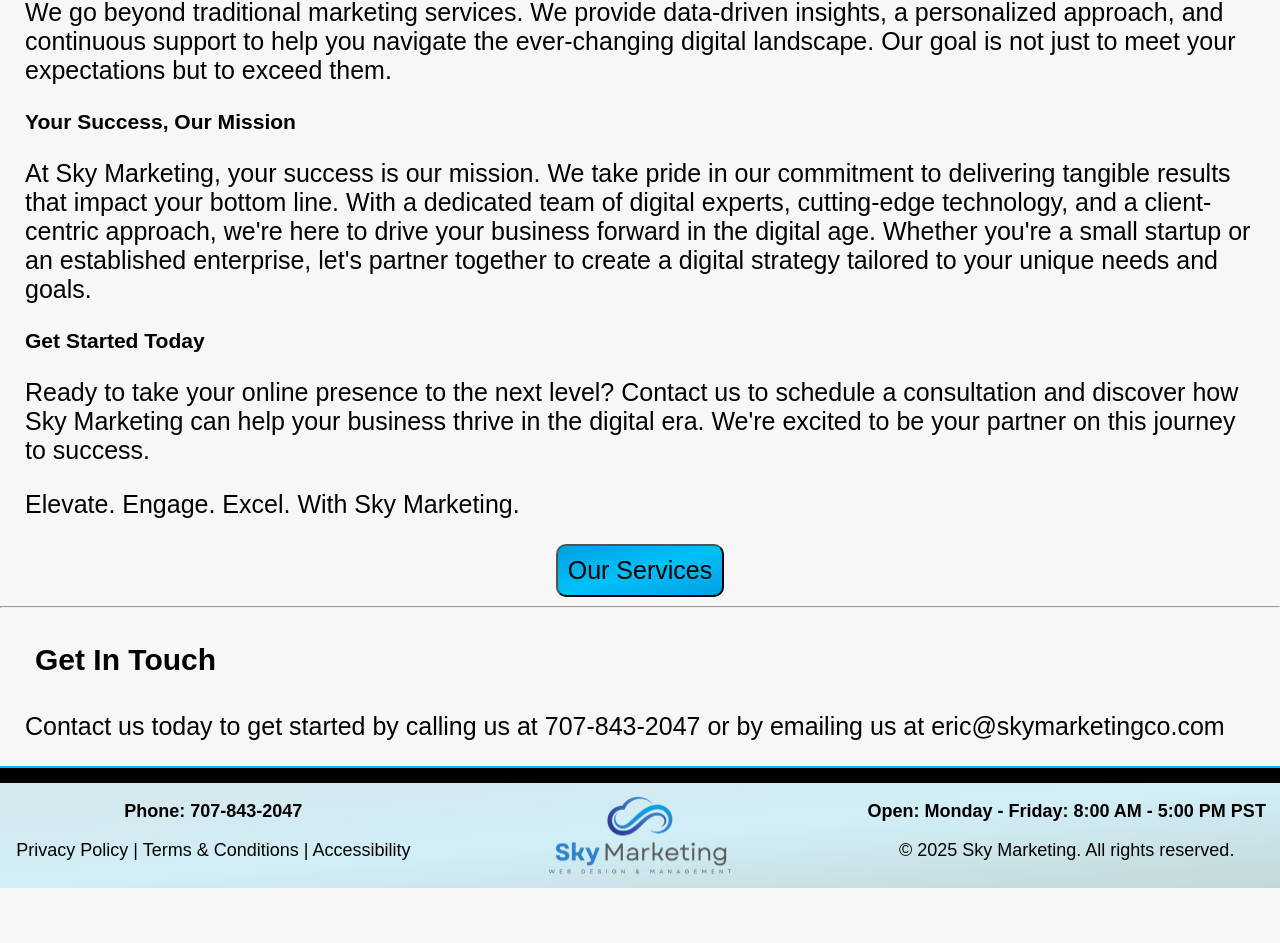
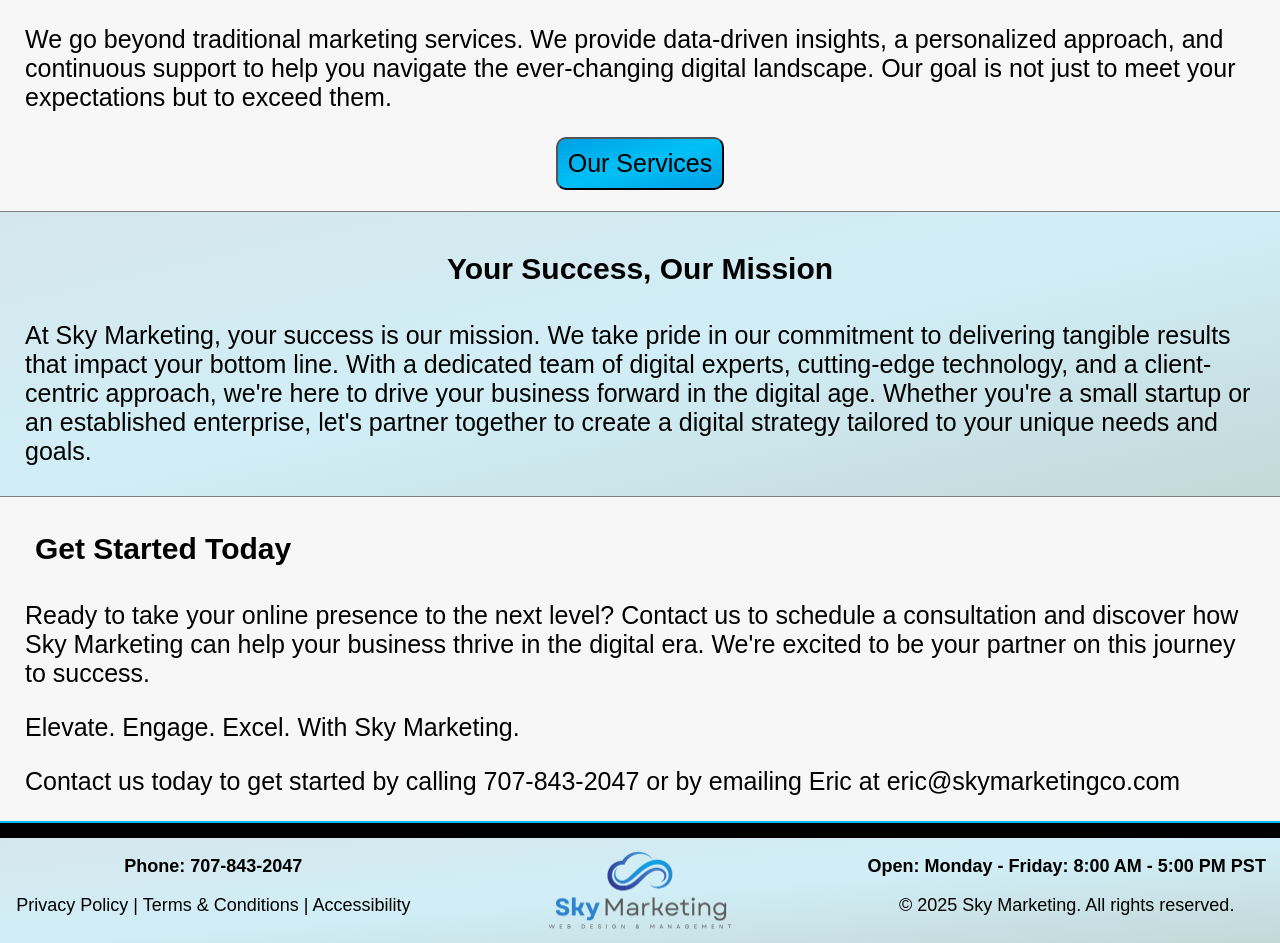
Before and after one commit to ericrothmuller/sky-marketing, a React (Create React App) app: page / in a window 1280 px wide. Shown: the part 1341-2284 px from the top of the page. Before the commit the page ends 2229 px from the top, so only its background shows below. Built offline with nearby package versions, Linux system fonts and the light colour scheme; a web font is replaced by a local one.

Commit message:
Edited home page to make the your success area title centered and added a light blue background behind the entire div. I also edited the contact us text and moved the services button up a little bit on the page.

```diff
--- a/src/pages/home.js
+++ b/src/pages/home.js
@@ -13,6 +13,8 @@ return (
 	<h2>Elevate Your Online Presence and Fuel Your Business Growth</h2>
 	<p>At Sky Marketing, we are your trusted partner in the digital world, dedicated to helping businesses thrive in the online realm. Our comprehensive suite of services, including web design, web management, search engine optimization, and more, is meticulously crafted to empower your brand and drive sustainable success. With a team of experts passionate about delivering results, we're here to transform your online presence into a powerful asset that attracts, engages, and converts. Explore our services, and let's embark on a journey to unlock your business's full potential in the digital age.</p>
 
+	<hr className="beyondMain"/>
+
 	<h2>Our Services</h2>
 	<h3>Web Design That Captivates</h3>
 	<p>Your website is your digital storefront, and first impressions matter. Our creative web design team crafts visually stunning, user-friendly websites that leave a lasting impact. Whether you're starting from scratch or seeking a redesign, we'll ensure your website not only looks exceptional but also delivers a seamless user experience.</p>
@@ -26,23 +28,21 @@ return (
 	<h3>More Than Just Services</h3>
 	<p>We go beyond traditional marketing services. We provide data-driven insights, a personalized approach, and continuous support to help you navigate the ever-changing digital landscape. Our goal is not just to meet your expectations but to exceed them.</p>
 
-	<h3>Your Success, Our Mission</h3>
-	<p>At Sky Marketing, your success is our mission. We take pride in our commitment to delivering tangible results that impact your bottom line. With a dedicated team of digital experts, cutting-edge technology, and a client-centric approach, we're here to drive your business forward in the digital age. Whether you're a small startup or an established enterprise, let's partner together to create a digital strategy tailored to your unique needs and goals.</p>
-
-	<h3>Get Started Today</h3>
-	<p>Ready to take your online presence to the next level? Contact us to schedule a consultation and discover how Sky Marketing can help your business thrive in the digital era. We're excited to be your partner on this journey to success.</p>
-
-	<p>Elevate. Engage. Excel. With Sky Marketing.</p>
-
 	<div className="centered">
 		<Link to="/services"><button className="normalButton">Our Services</button></Link>
 	</div>
 
-	<hr className="beyondMain"/>
+<br />
 
-	<h2>Get In Touch</h2>
-	<p>Contact us today to get started by calling us at <a href="tel:1-707-843-2047">707-843-2047</a> or by emailing us at <a href="mailto:eric@skymarketingco.com">eric@skymarketingco.com</a></p>
+	<div className="coloredDiv">
+		<h2 className="centered">Your Success, Our Mission</h2>
+		<p>At Sky Marketing, your success is our mission. We take pride in our commitment to delivering tangible results that impact your bottom line. With a dedicated team of digital experts, cutting-edge technology, and a client-centric approach, we're here to drive your business forward in the digital age. Whether you're a small startup or an established enterprise, let's partner together to create a digital strategy tailored to your unique needs and goals.</p>
+	</div>
 
+	<h2>Get Started Today</h2>
+	<p>Ready to take your online presence to the next level? Contact us to schedule a consultation and discover how Sky Marketing can help your business thrive in the digital era. We're excited to be your partner on this journey to success.</p>
+	<p>Elevate. Engage. Excel. With Sky Marketing.</p>
+	<p>Contact us today to get started by calling <a href="tel:1-707-843-2047">707-843-2047</a> or by emailing Eric at <a href="mailto:eric@skymarketingco.com">eric@skymarketingco.com</a></p>
 	</main>
 );
 };
```
